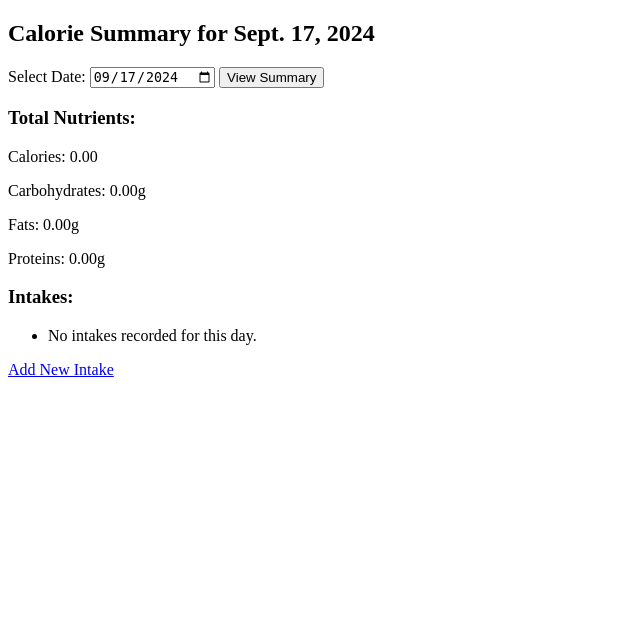
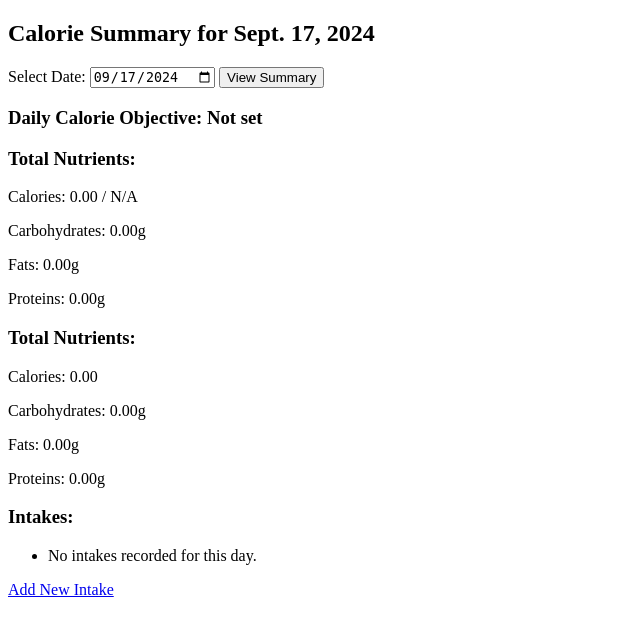
Before and after one commit to Dudul-99/calorie_tracker, a Django app: page /summary/ in a window 1280 px wide. Shown: the part 26-662 px from the top of the page, without its empty margins (0-640 px from the left). Run offline with Django 4.2, Linux system fonts and the light colour scheme; the visitor is signed in with stand-in values (Sample User, id 1); data that the repository does not hold is empty.

Commit message:
adding daily objectiv intake and creation of different form + model to database

```diff
--- a/tracker/models.py
+++ b/tracker/models.py
@@ -3,6 +3,23 @@ from django.contrib.auth.models import AbstractUser
 from django.utils.translation import gettext_lazy as _
 from django.contrib.auth import get_user_model
 from django.utils import timezone
+
+# Create of models here.
+
+class CalorieObjective(models.Model):
+    GENDER_CHOICES = [
+        ('M', 'Male'),
+        ('F', 'Female'),
+        ('O', 'Other'),
+    ]
+    gender = models.CharField(max_length=1, choices=GENDER_CHOICES, unique=True)
+    daily_calories = models.PositiveIntegerField()
+
+    def __str__(self):
+        return f"{self.get_gender_display()} - {self.daily_calories} calories"
+
+
+
 
 class CustomUser(AbstractUser):
     email = models.EmailField(_('email address'), unique=True)
@@ -16,6 +33,14 @@ class CustomUser(AbstractUser):
         ('O', 'Other'),
     ]
     gender = models.CharField(max_length=1, choices=GENDER_CHOICES, null=True, blank=True)
+    calorie_objective = models.ForeignKey('CalorieObjective', on_delete=models.SET_NULL, null=True, blank=True)
+    personal_calorie_objective = models.PositiveIntegerField(null=True, blank=True)
+
+    def get_daily_calorie_objective(self):
+        if self.personal_calorie_objective:
+            return self.personal_calorie_objective
+        return self.calorie_objective.daily_calories if self.calorie_objective else None
+
 
     def calculate_bmi(self):
         if self.height and self.weight:
--- a/tracker/templates/tracker/calorie_summary.html
+++ b/tracker/templates/tracker/calorie_summary.html
@@ -9,6 +9,25 @@
     <input type="date" id="date" name="date" value="{{ date|date:'Y-m-d' }}">
     <button type="submit">View Summary</button>
 </form>
+
+
+<h3>Daily Calorie Objective: {{ daily_objective|default:"Not set" }}</h3>
+{% if progress is not None %}
+    <p>Progress: {{ progress|floatformat:1 }}% of daily objective</p>
+    <progress value="{{ total_nutrients.calories }}" max="{{ daily_objective }}"></progress>
+{% endif %}
+
+<h3>Total Nutrients:</h3>
+<p>Calories: {{ total_nutrients.calories|floatformat:2 }} / {{ daily_objective|default:"N/A" }}</p>
+<p>Carbohydrates: {{ total_nutrients.carbs|floatformat:2 }}g</p>
+<p>Fats: {{ total_nutrients.fats|floatformat:2 }}g</p>
+<p>Proteins: {{ total_nutrients.proteins|floatformat:2 }}g</p>
+
+
+
+
+
+
 
 <h3>Total Nutrients:</h3>
 <p>Calories: {{ total_nutrients.calories|floatformat:2 }}</p>
--- a/tracker/templates/tracker/edit_profile.html
+++ b/tracker/templates/tracker/edit_profile.html
@@ -1,3 +1,4 @@
+<!-- tracker/templates/tracker/edit_profile.html -->
 {% extends 'tracker/base.html' %}
 
 {% block content %}
@@ -7,4 +8,5 @@
     {{ form.as_p }}
     <button type="submit">Save Changes</button>
 </form>
+<p>Note: If you leave the personal calorie objective blank, the recommended value based on your gender will be used.</p>
 {% endblock %}
--- a/tracker/views.py
+++ b/tracker/views.py
@@ -131,9 +131,27 @@ def calorie_summary(request):
         'proteins': sum(intake.calculate_nutrients()['proteins'] for intake in intakes)
     }
 
+    daily_objective = request.user.get_daily_calorie_objective()
+    progress = (total_nutrients['calories'] / daily_objective * 100) if daily_objective else None
+
     context = {
         'date': date,
         'intakes': intakes,
         'total_nutrients': total_nutrients,
+        'daily_objective': daily_objective,
+        'progress': progress,
     }
+
     return render(request, 'tracker/calorie_summary.html', context)
+
+@login_required
+def edit_profile(request):
+    if request.method == 'POST':
+        form = UserProfileForm(request.POST, instance=request.user)
+        if form.is_valid():
+            form.save()
+            messages.success(request, 'Your profile has been updated successfully.')
+            return redirect('tracker:view_profile')
+    else:
+        form = UserProfileForm(instance=request.user)
+    return render(request, 'tracker/edit_profile.html', {'form': form})
```
Also changed, not shown: tracker/forms.py (+16 -1 lines), tracker/management/commands/populate_calorie_objectives.py (added, +22 -0 lines), tracker/templates/tracker/view_profile.html (+8 -1 lines), tracker/migrations/0003_calorieobjective_customuser_calorie_objective.py (added), tracker/migrations/0004_customuser_personal_calorie_objective.py (added).
